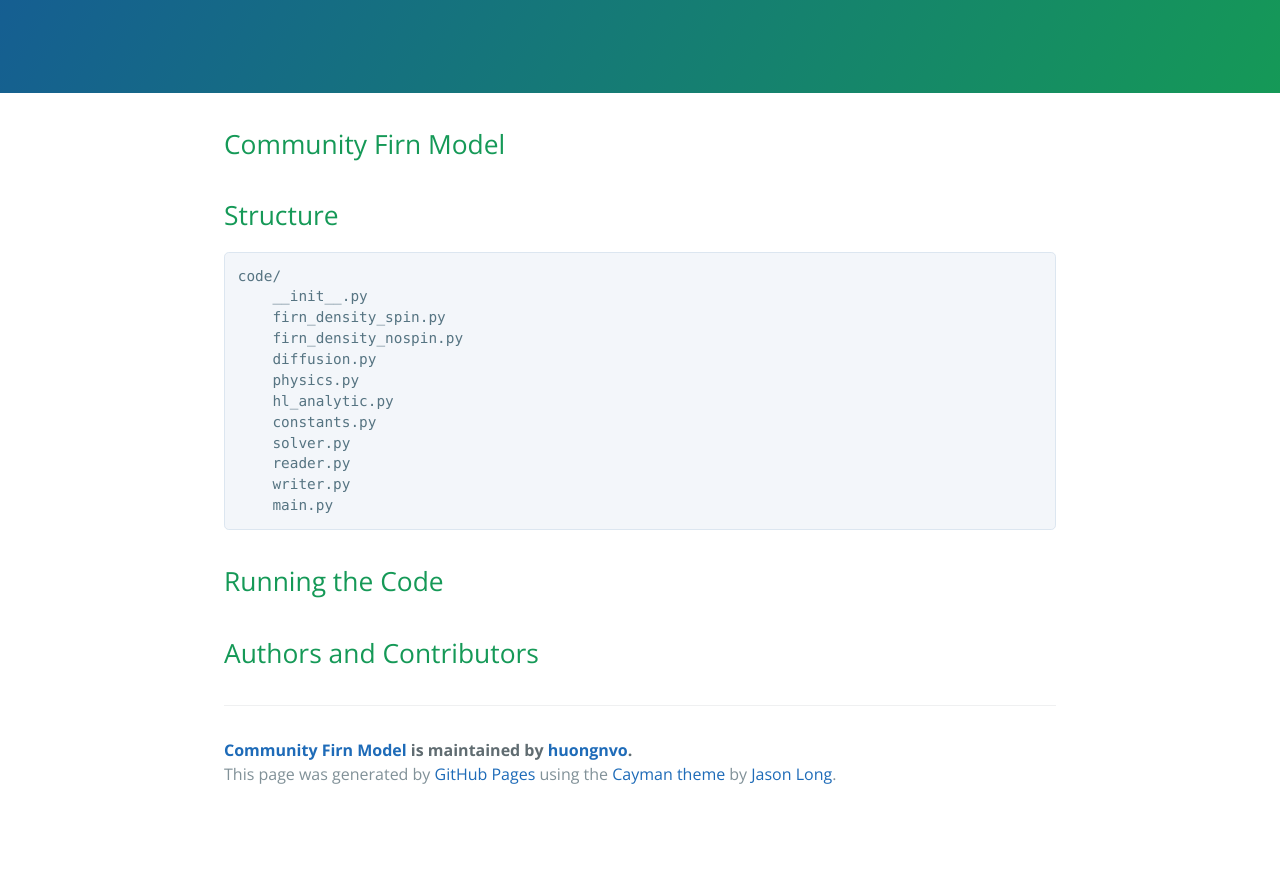
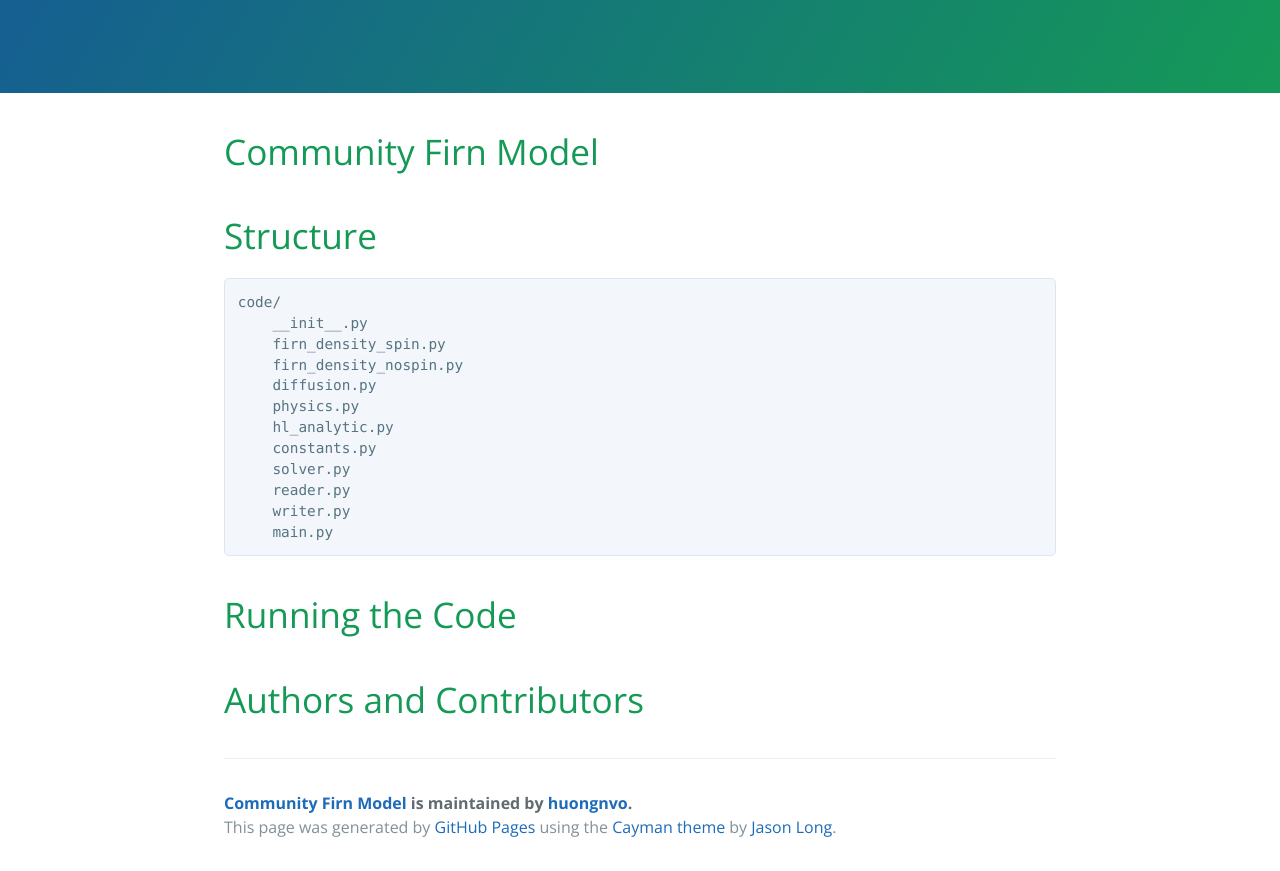
Before and after one commit to huongnvo/firn, a plain HTML site: page index.html in a window 1280 px wide. Shown: the part 290-1161 px from the top of the page. Before the commit the page ends 1108 px from the top, so only its background shows below. Drawn offline with nearby package versions, Linux system fonts and the light colour scheme.

Commit message:
Create gh-pages branch via GitHub

```diff
--- a/index.html
+++ b/index.html
@@ -19,11 +19,11 @@
     </section>
 
     <section class="main-content">
-      <h2>
-<a id="community-firn-model" class="anchor" href="#community-firn-model" aria-hidden="true"><span class="octicon octicon-link"></span></a>Community Firn Model</h2>
+      <h1>
+<a id="community-firn-model" class="anchor" href="#community-firn-model" aria-hidden="true"><span class="octicon octicon-link"></span></a>Community Firn Model</h1>
 
-<h2>
-<a id="structure" class="anchor" href="#structure" aria-hidden="true"><span class="octicon octicon-link"></span></a>Structure</h2>
+<h1>
+<a id="structure" class="anchor" href="#structure" aria-hidden="true"><span class="octicon octicon-link"></span></a>Structure</h1>
 
 <pre><code>code/
     __init__.py
@@ -39,11 +39,11 @@
     main.py
 </code></pre>
 
-<h2>
-<a id="running-the-code" class="anchor" href="#running-the-code" aria-hidden="true"><span class="octicon octicon-link"></span></a>Running the Code</h2>
+<h1>
+<a id="running-the-code" class="anchor" href="#running-the-code" aria-hidden="true"><span class="octicon octicon-link"></span></a>Running the Code</h1>
 
-<h2>
-<a id="authors-and-contributors" class="anchor" href="#authors-and-contributors" aria-hidden="true"><span class="octicon octicon-link"></span></a>Authors and Contributors</h2>
+<h1>
+<a id="authors-and-contributors" class="anchor" href="#authors-and-contributors" aria-hidden="true"><span class="octicon octicon-link"></span></a>Authors and Contributors</h1>
 
       <footer class="site-footer">
         <span class="site-footer-owner"><a href="https://github.com/huongnvo/firn">Community Firn Model</a> is maintained by <a href="https://github.com/huongnvo">huongnvo</a>.</span>
--- a/params.json
+++ b/params.json
@@ -1 +1 @@
-{"name":"Community Firn Model","tagline":"Department of Earth & Space Sciences, University of Washington","body":"## Community Firn Model\r\n\r\n## Structure\r\n    code/\r\n        __init__.py\r\n        firn_density_spin.py\t\r\n        firn_density_nospin.py\r\n        diffusion.py\r\n        physics.py\r\n        hl_analytic.py\r\n        constants.py\r\n        solver.py\r\n        reader.py\r\n        writer.py\r\n        main.py\r\n\r\n## Running the Code\r\n\r\n\r\n\r\n## Authors and Contributors\r\n\r\n","google":"","note":"Don't delete this file! It's used internally to help with page regeneration."}
+{"name":"Community Firn Model","tagline":"Department of Earth & Space Sciences, University of Washington","body":"# Community Firn Model\r\n\r\n# Structure\r\n    code/\r\n        __init__.py\r\n        firn_density_spin.py\t\r\n        firn_density_nospin.py\r\n        diffusion.py\r\n        physics.py\r\n        hl_analytic.py\r\n        constants.py\r\n        solver.py\r\n        reader.py\r\n        writer.py\r\n        main.py\r\n\r\n# Running the Code\r\n\r\n\r\n\r\n# Authors and Contributors\r\n\r\n","google":"","note":"Don't delete this file! It's used internally to help with page regeneration."}
```
